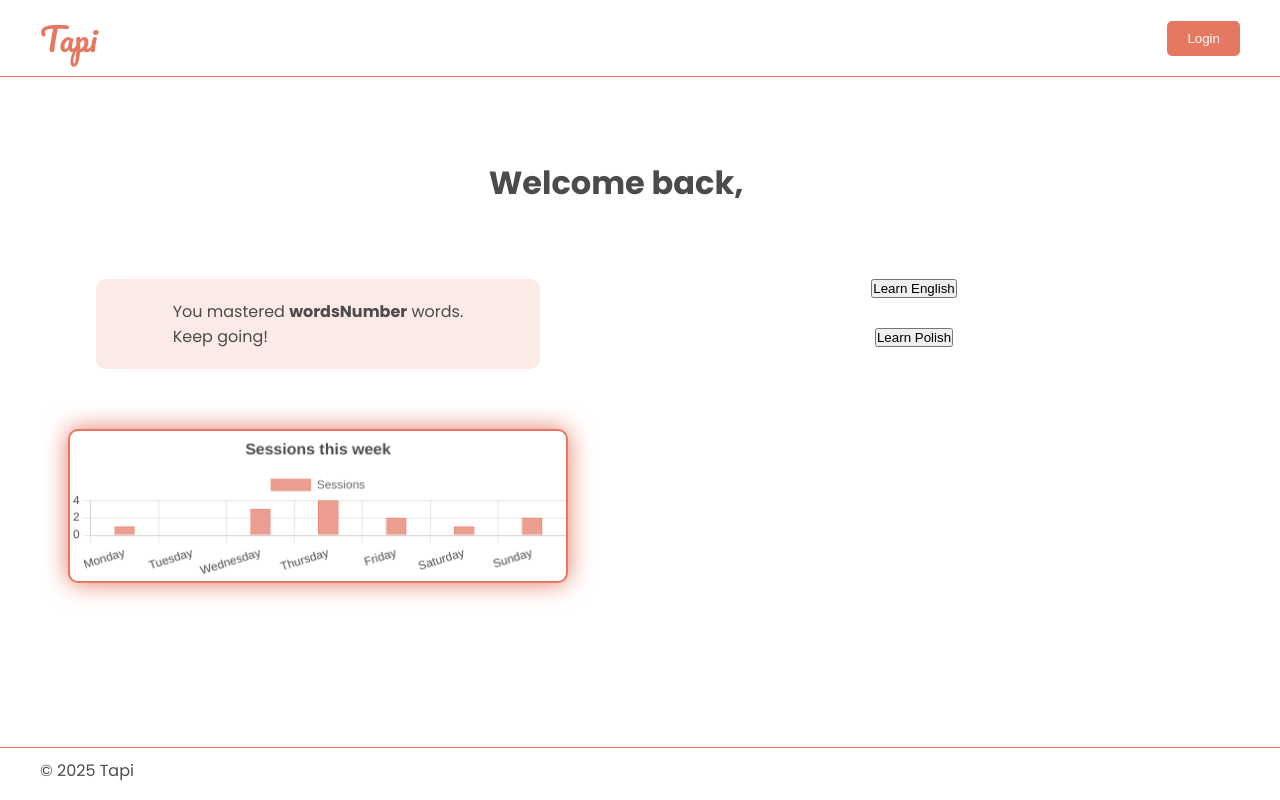
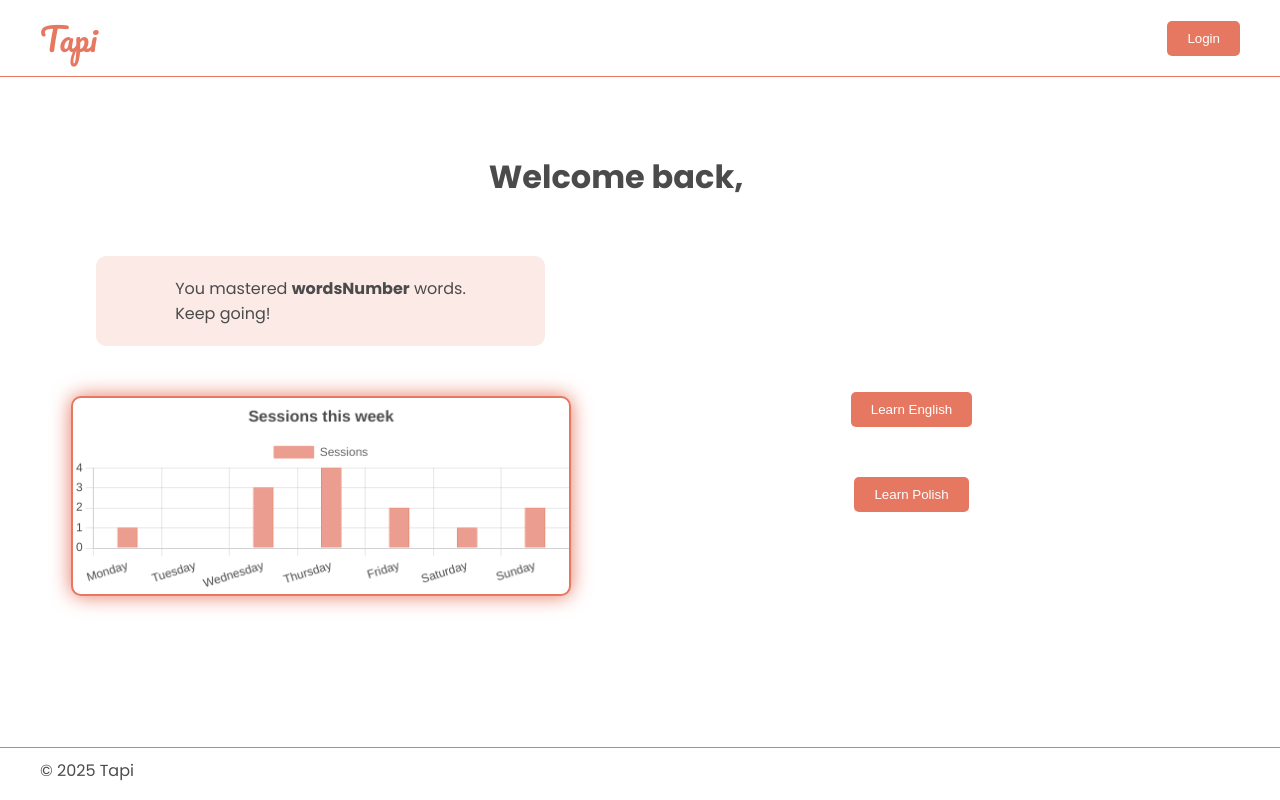
Before and after one commit to tareqitos/tapi, a Next.js app: page /dashboard in a window 1280 px wide. Built offline with nearby package versions, Linux system fonts and the light colour scheme.

Commit message:
Added styles to buttons

```diff
--- a/src/app/dashboard/page.jsx
+++ b/src/app/dashboard/page.jsx
@@ -31,8 +31,8 @@ export default function Dashboard() {
 				<SessionsChart />
 			</div>
 			<div className="dashboardColumn2-container">
-				<button>Learn English</button>
-				<button>Learn Polish</button>
+				<button className="learnLanguage">Learn English</button>
+				<button className="learnLanguage">Learn Polish</button>
 			</div>
 		</div>
 	);
--- a/src/styles/dashboard.scss
+++ b/src/styles/dashboard.scss
@@ -1,17 +1,15 @@
-@use 'variables' as *;
-@use 'mixins' as *;
-@use 'keyframes' as *;
+@use "variables" as *;
+@use "mixins" as *;
+@use "keyframes" as *;
 
 .dashboard-container {
 	display: flex;
 	flex-direction: row;
 	flex-wrap: wrap;
-	gap: 40px;
 	width: 90vw;
 	height: 65vh;
-	justify-content: space-between;
 	overflow-y: scroll;
-
+    gap:30px
 }
 
 .dashboard-container::-webkit-scrollbar {
@@ -23,18 +21,26 @@
 	display: flex;
 	flex-direction: column;
 	flex: 1 1;
-	gap: 30px;
 	align-items: center;
 }
 
+.dashboardColumn1-container{
+    gap: 20px;
+}
+
+.dashboardColumn2-container{
+    gap: 50px;
+    justify-content: center;
+}
+
 .chart-container {
-	height: auto;
+	height: 200px;
 	width: 500px;
 	margin: 0 auto;
 	canvas {
 		background-color: #fff;
 		border-radius: 10px;
-		box-shadow: 0 0 25px #e67761;
+		box-shadow: 0 0 20px #e67761;
 		border: 2px solid #e67761;
 	}
 	@media (max-width: 600px) {
@@ -60,3 +66,7 @@
 	display: flex;
 	justify-content: center;
 }
+
+.learnLanguage {
+	@include button;
+}
```
Lines whose indentation alone changed are shown as unchanged.
